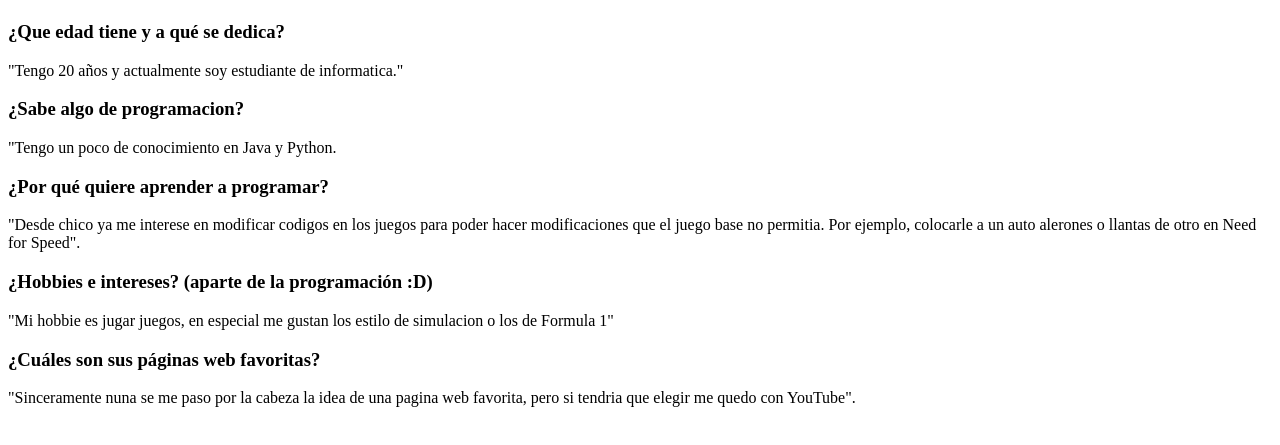
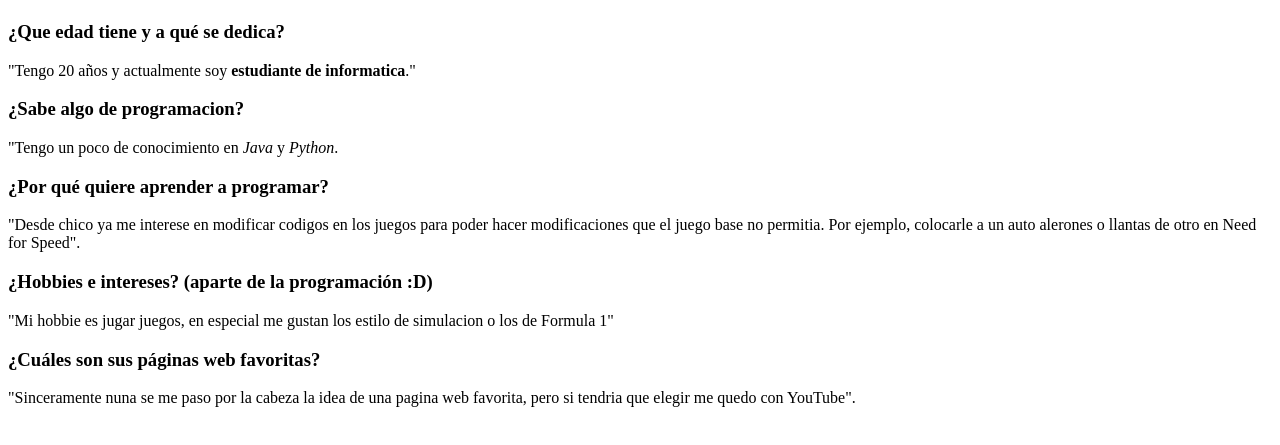
Before and after one commit to fragata-adrian/ciu-clase02, a plain HTML site: page bio.html in a window 1280 px wide. Shown: the part 59-504 px from the top of the page. Drawn offline with Linux system fonts and the light colour scheme.

Commit message:
Agregue strong y em

```diff
--- a/bio.html
+++ b/bio.html
@@ -9,10 +9,10 @@
         <h1>Mi Autobiografia</h1>
 
         <h3>¿Que edad tiene y a qué se dedica?</h3>
-        <p>"Tengo 20 años y actualmente soy estudiante de informatica."</p>
+        <p>"Tengo 20 años y actualmente soy <strong>estudiante de informatica</strong>."</p>
 
         <h3>¿Sabe algo de programacion?</h3>
-        <p>"Tengo un poco de conocimiento en Java y Python.</p>
+        <p>"Tengo un poco de conocimiento en <em>Java</em> y <em>Python</em>.</p>
 
         <h3>¿Por qué quiere aprender a programar?</h3>
         <p>
```
